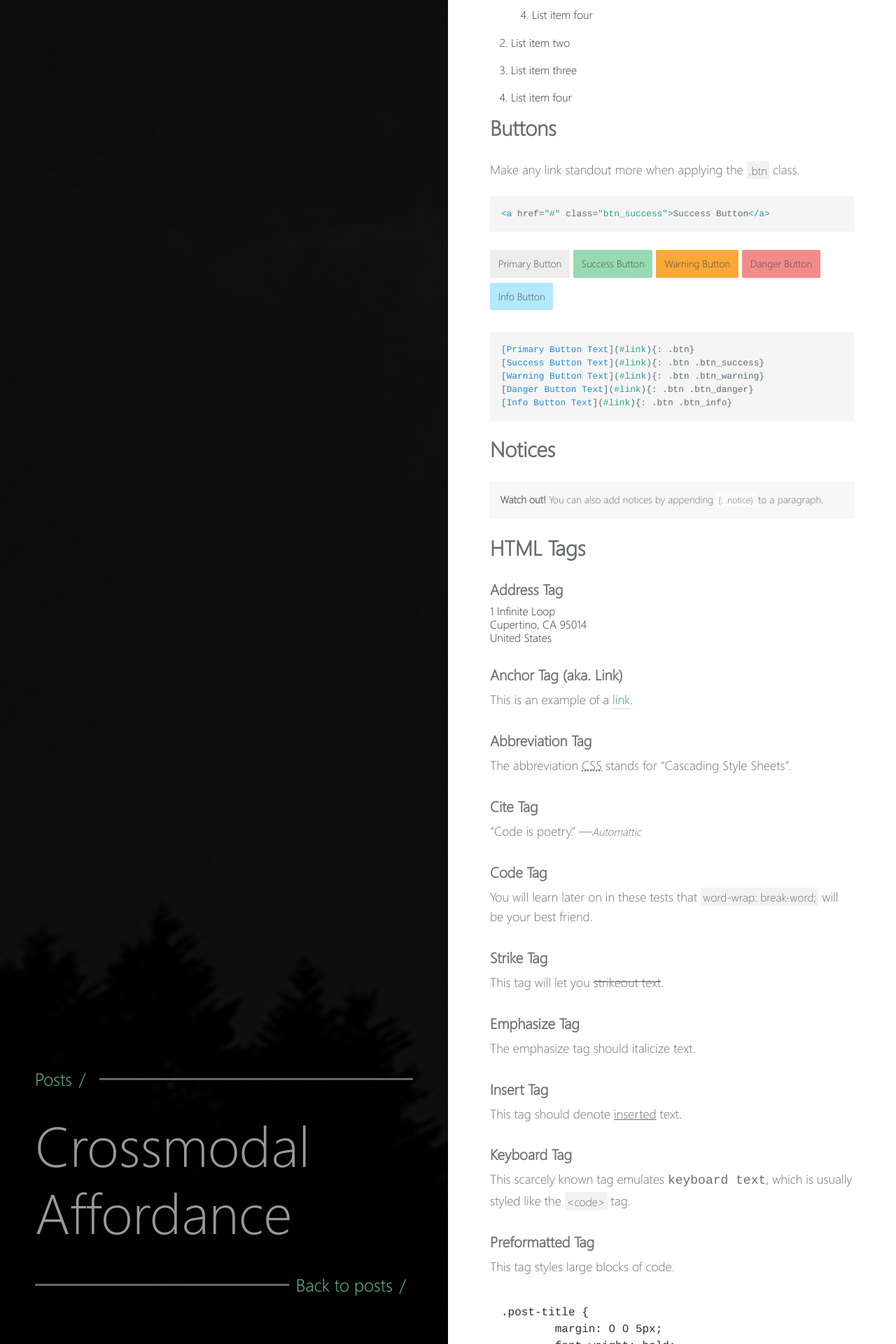
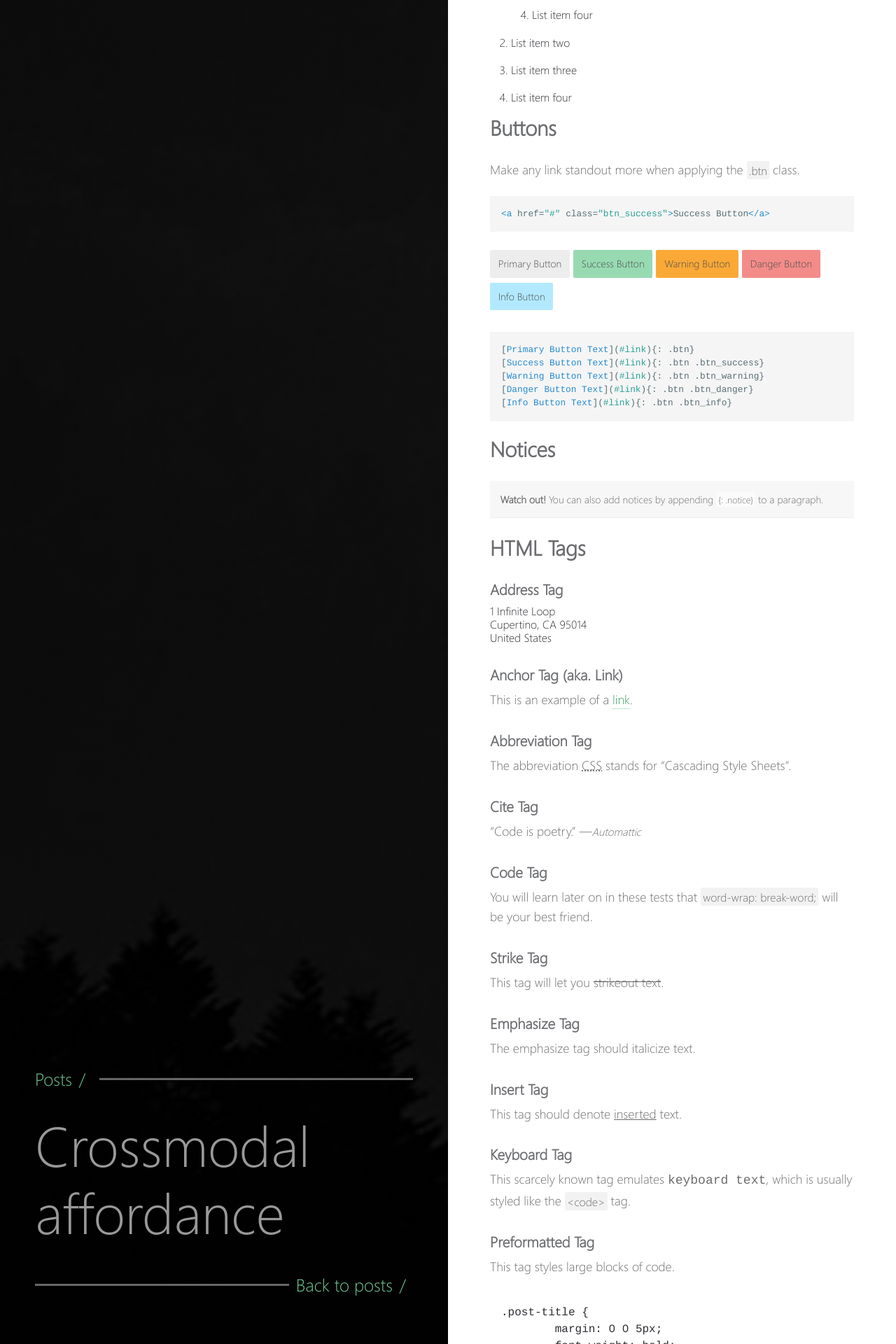
Before and after one commit to turtle2007/ff, a Jekyll site: the page built from _posts/2018-06-01-Crossmodal-Affordance.md, in a window 1280 px wide. Shown: the part 3080-5000 px from the top of the page at 70% size. Built offline with Jekyll 4.4.1, drawn with Linux system fonts in a browser that asks for light colours.

```diff
--- a/_posts/2018-06-01-Crossmodal-Affordance.md
+++ b/_posts/2018-06-01-Crossmodal-Affordance.md
@@ -1,6 +1,6 @@
 ---
 layout: post
-title: "Crossmodal Affordance"
+title: "Crossmodal affordance"
 date:   2018-06-01
 excerpt: "Keywords: "
 categories:
```
